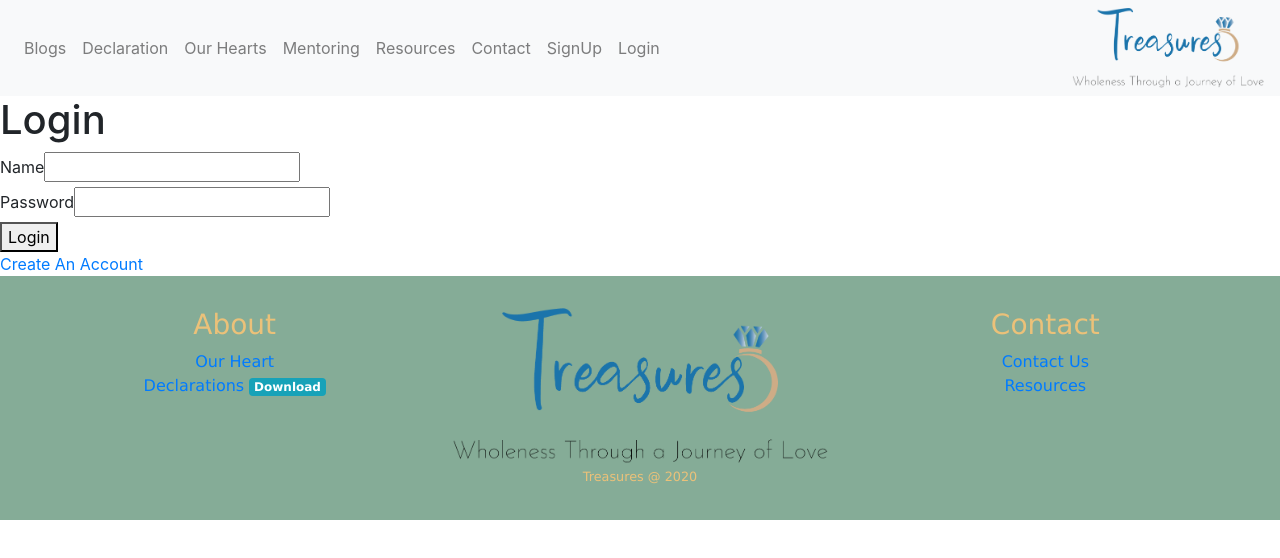
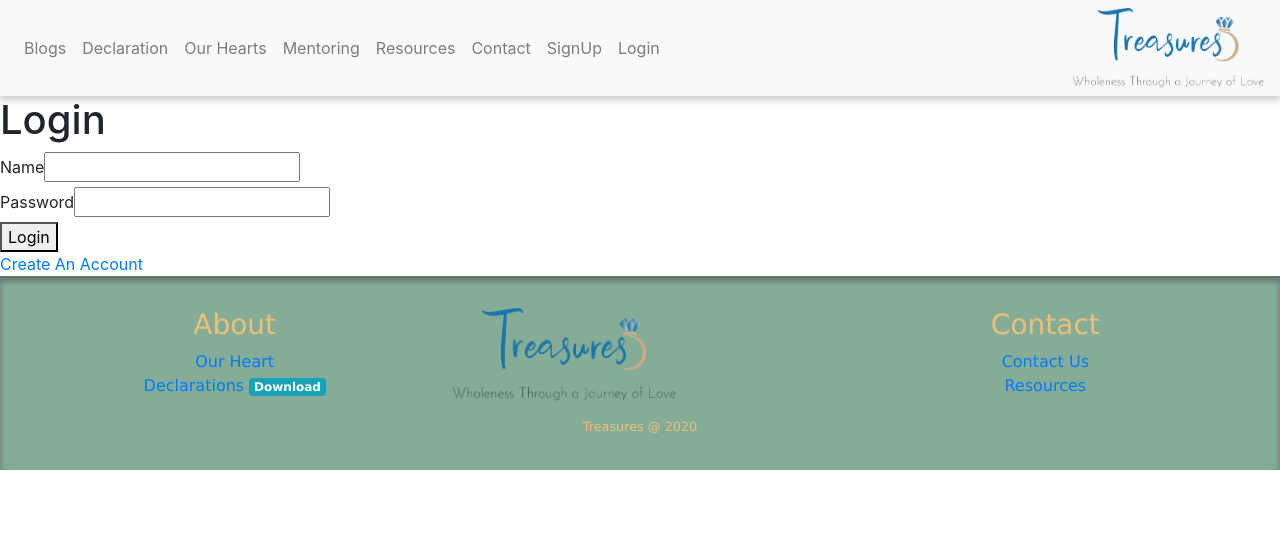
Before and after one commit to bethel-school-of-technology/treasures-web-frontend, a React (Create React App) app: page /Login in a window 1280 px wide. Shown: the top 558 px of the page. Built offline with nearby package versions, Linux system fonts and the light colour scheme.

Commit message:
Added a bit of css to Footer and added media query, added slight box-shadow as an idea

```diff
--- a/package.json
+++ b/package.json
@@ -7,6 +7,8 @@
     "@testing-library/react": "^11.2.2",
     "@testing-library/user-event": "^12.2.2",
     "react": "^17.0.1",
+    "react-calendar": "^3.2.1",
+    "react-date-picker": "^8.0.5",
     "react-dom": "^17.0.1",
     "react-html-parser": "^2.0.2",
     "react-router-dom": "^5.2.0",
--- a/src/components/Footer.css
+++ b/src/components/Footer.css
@@ -7,35 +7,45 @@
 
 
 .footer {
-    /* display: inline-flex;
-    justify-content: center; */
+
+    justify-content: center;
     text-align: center;
     background-color: rgb(133, 172, 151);
     font-family: Verdana, Geneva, Tahoma, sans-serif;
     font-weight: 100;
     position: relative;
-    /* position: rea; */
-    /* height: 100vh; */
     /* left: 0;
     bottom: 0; */
     width: 100%;
     /* margin: auto; */
     color: rgb(235, 193, 121);
     padding: 2rem;
+    box-shadow: 0 5px 6px rgba(59, 59, 59, 0.5) inset;
 
 }
 
 /* .logo-color {
    background-color: cyan;
 } */
+@media (min-width: 600px) {
+   .navbar-brand-footer {
+      width: 14rem;
+   }
+}
+
 
 .navbar-brand-footer {
    display: flex;
-   position: relative;
-   /* width: 14rem;  */
+   /* position: relative; */
+   justify-content: center;
    max-width:100%;
   max-height:100%;
 
+}
+
+.copyright {
+   position: relative;
+   text-align: center;
 }
 
 /* html {
--- a/src/components/Footer.js
+++ b/src/components/Footer.js
@@ -35,7 +35,7 @@ class Footer extends React.Component {
               <div className="navbar-footer">
                   <img src={Logo} className="navbar-brand-footer" alt="Treasures Logo"></img>
               </div>
-              <small className="copyright">Treasures @ {year} </small>
+
             </div>
 
             <div className="col">
@@ -55,6 +55,9 @@ class Footer extends React.Component {
             </div>
           </div>
         </div>
+        <div class="container">
+       <small className="copyright">Treasures @ {year} </small>
+       </div>
       </footer>
     );
   }
--- a/src/components/nav.css
+++ b/src/components/nav.css
@@ -54,3 +54,7 @@
     height: 80px;
     width: auto;
 }
+
+.navbar {
+    box-shadow: 0 5px 6px rgba(166, 167, 167, 0.5);
+}
```
Also changed, not shown: 2 other files (tests, documents, lock files or other folders).
